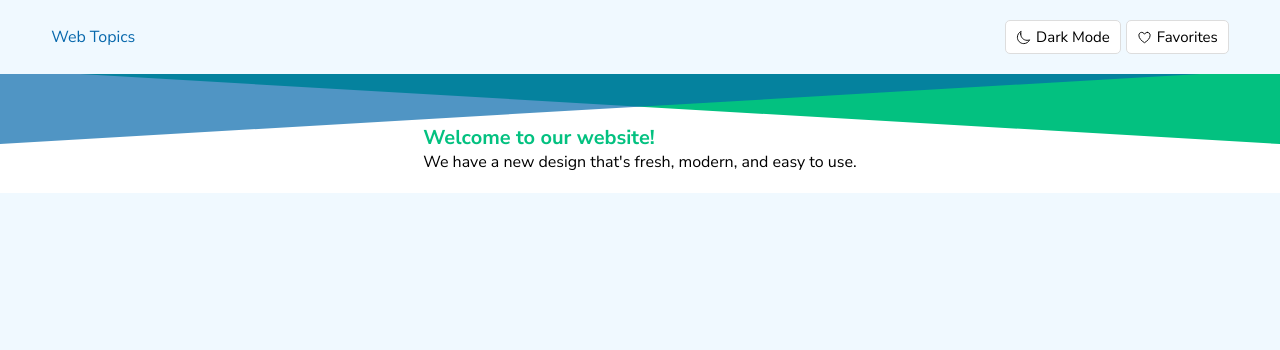
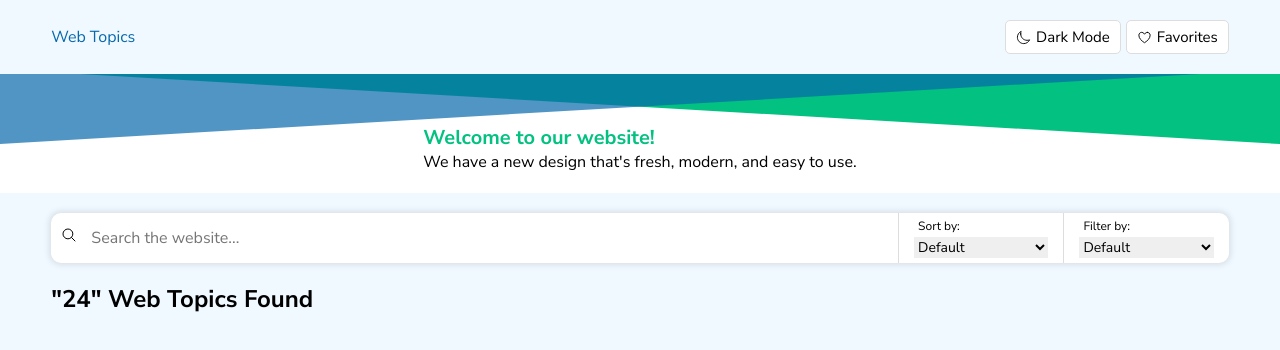
Before and after one commit to JSD-0723/Bayan-Kharosheh-Project1, a plain HTML site: page index.html in a window 1280 px wide. Drawn offline with nearby package versions, Linux system fonts and the light colour scheme.

Commit message:
search bar of the home page

```diff
--- a/assets/css/style.css
+++ b/assets/css/style.css
@@ -107,3 +107,45 @@ nav {
   font-size: 20px;
   font-weight: 700;
 }
+
+.search{
+    margin: 20px 0px;
+    background-color: var(--bg_default);
+    box-shadow: 0px 0px 6px 2px rgba(0, 0, 0, 0.1);
+    border-radius: 10px;
+}
+
+.search .row {
+  justify-content: center;
+}
+
+
+.search-bar{
+    padding: 0px 10px;
+    width:80%;
+}
+
+.search-input{
+    width: 84%;
+    margin-left: 10px;
+    border:0;
+    font-size: 16px;
+}
+
+.select-list{
+    width: 13%;
+    border-left: var(--lines-color) 1px solid;
+    padding: 5px 15px;
+}
+
+.select-list span{
+    font-size: 12px;
+    padding-bottom: 3px;
+    padding-left: 4px;
+}
+
+.select-list select{
+    border: 0px;
+    width: 100%;
+    font-size: 14px;
+}
--- a/index.html
+++ b/index.html
@@ -39,6 +39,42 @@
         </div>
       </div>
     </header>
+    <section>
+      <div class="container">
+        <div class="search">
+          <div class="row">
+            <div class="search-bar">
+              <ion-icon name="search-outline"></ion-icon>
+              <input
+                type="text"
+                class="search-input"
+                placeholder="Search the website..."
+              />
+            </div>
+            <div class="select-list col">
+              <span>Sort by:</span>
+              <select>
+                <option value="default" selected>Default</option>
+                <option value="recent">Recent</option>
+                <option value="popular">Popular</option>
+              </select>
+            </div>
+            <div class="select-list col">
+              <span>Filter by:</span>
+              <select>
+                <option value="default" selected>Default</option>
+                <option value="recent">Recent</option>
+                <option value="popular">Popular</option>
+              </select>
+            </div>
+          </div>
+        </div>
+        <h2 class="search-title">"<span>24</span>" Web Topics Found</h2>
+        <div class="search-result">
+          <div class="row"></div>
+        </div>
+      </div>
+    </section>
 
     <script src="main.js"></script>
     <script
```
